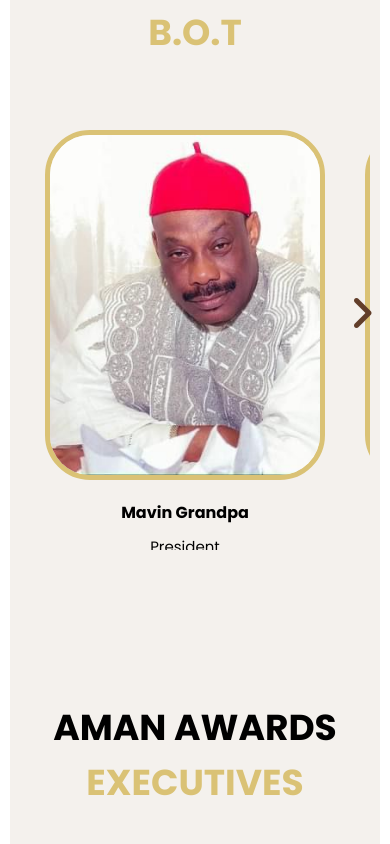
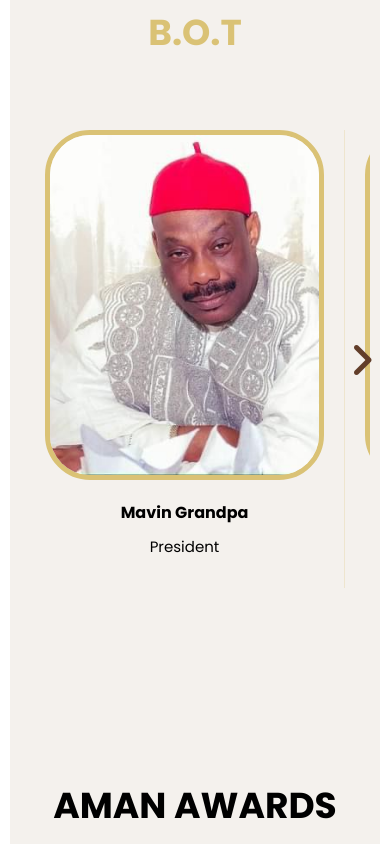
Before and after one commit to TheMoeEntity/aman-awards, a Next.js app: page / in a window 390 px wide. Shown: the part 4240-5084 px from the top of the page. Built offline with nearby package versions, Linux system fonts and the light colour scheme; no server answers; the database is empty.

Commit message:
fixed overflow issue

```diff
--- a/app/page.module.css
+++ b/app/page.module.css
@@ -449,7 +449,7 @@
   width: 100%;
   margin: 20px auto;
   display: flex;
-  height: fit-content;
+  /* height: auto; */
   /* justify-content: center; */
   overflow-x: scroll;
   flex-flow: row;
@@ -463,18 +463,18 @@
 .latest .amangrid {
   flex: 29%;
   margin: 40px 12px;
-  height: 400px;
+  /* height: 400px; */
   max-width: 350px;
   min-width: 320px;
   padding: 0px 20px;
-  border-right: 1px solid #dac27586;
+  border-right: 1px solid #dac27541;
 }
 .latest .amangrid:last-child {
   border-right: none;
 }
 .latest .amangrid .profile {
   width: 100%;
-  height: 80%;
+  height: calc(0.8 * 400px);
   position: relative;
   overflow: hidden;
   border-radius: 45px;
@@ -482,7 +482,7 @@
 }
 .latest .meet .title {
   width: 100%;
-  height: 20%;
+  height: fit-content;
   padding: 20px 20px;
   text-align: center;
   font-weight: 100;
@@ -503,7 +503,7 @@
 }
 @media screen and (max-width: 1091px) {
   .latest .meet > div {
-    height: 380px;
+    /* height: 380px; */
   }
   .latest .meet {
     padding: 0 5px;
@@ -646,7 +646,7 @@
     height: auto;
     flex: 35%;
     max-width: 100%;
-    border-right: none;
+    /* border-right: none; */
     /* border-bottom: 1px solid #dac27586; */
   }
   .latest .amangrid .profile {
--- a/components/Latest/index.tsx
+++ b/components/Latest/index.tsx
@@ -7,7 +7,6 @@ import { useRouter } from "next/navigation";
 
 const Latest = ({ data }: any) => {
   const router = useRouter();
-  console.log(data);
   return (
     <div className={styles.latest}>
       <h2>LATEST NEWS</h2>
```
